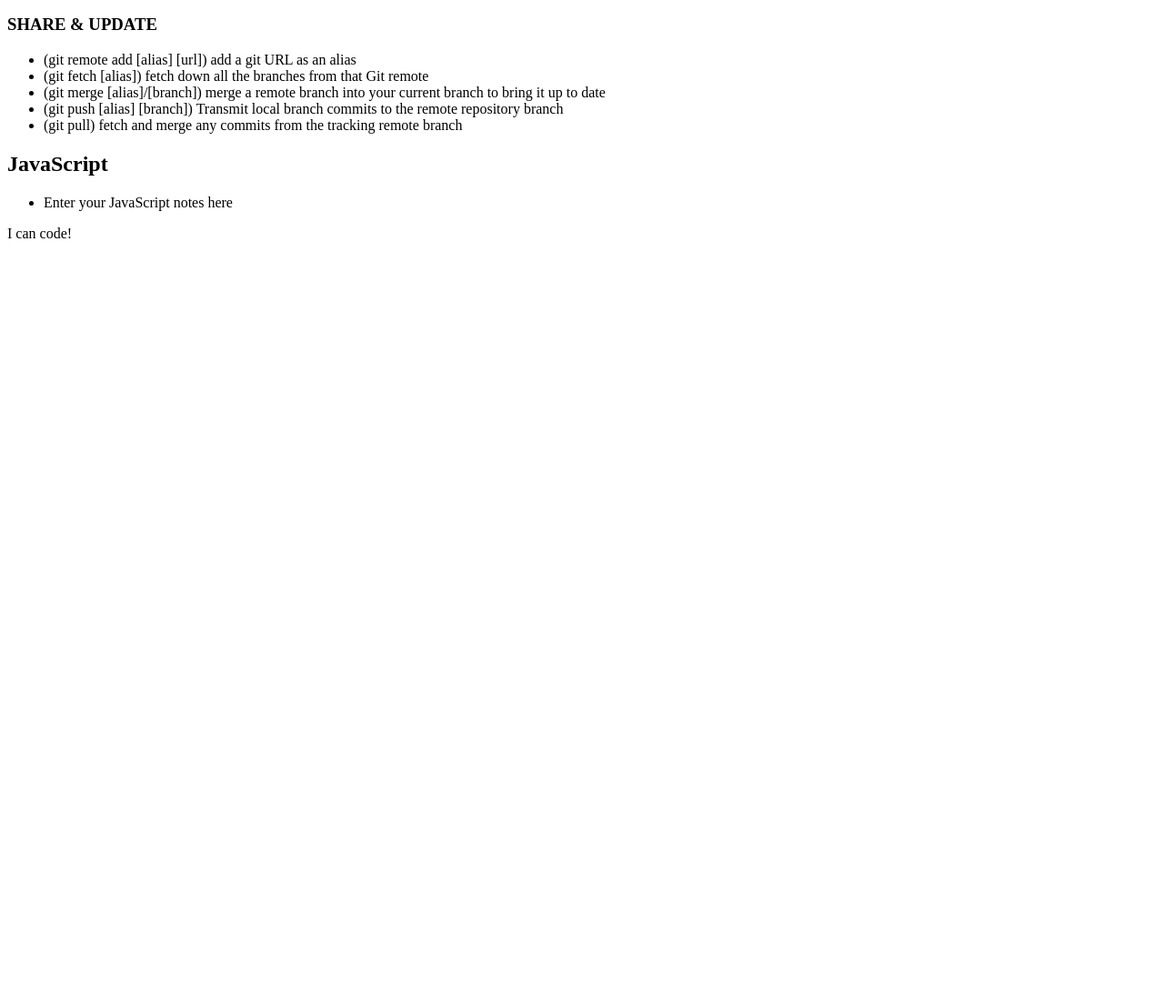
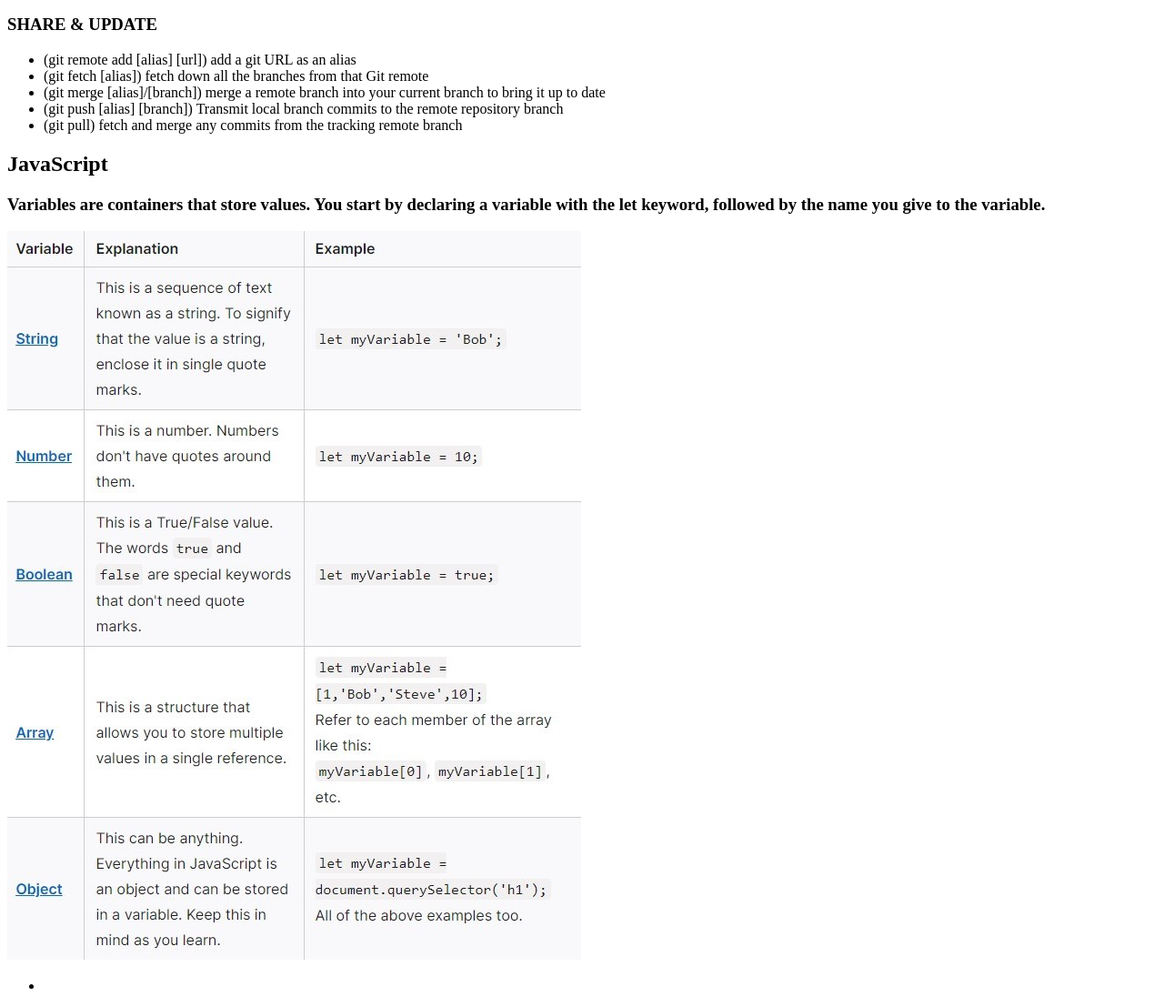
Before and after one commit to hamzahthefantastic/prework-study-guide, a plain HTML site: page index.html in a window 1280 px wide. Shown: the part 1750-2846 px from the top of the page at 91% size. Before the commit the page ends 2032 px from the top, so only its background shows below. Drawn offline with Linux system fonts and the light colour scheme.

Commit message:
added JS graphs

```diff
--- a/index.html
+++ b/index.html
@@ -103,9 +103,12 @@
 
       <section class="card" id="javascript-section">
         <h2>JavaScript</h2>
+        <h3>Variables are containers that store values. You start by declaring a variable with the let keyword, followed by the name you give to the variable.</h3>
+        <img src="./assets/js-variable-chart.jpg" alt="JavaScript Variable Chart" />
         <ul>
-          <li>Enter your JavaScript notes here</li>
+          <li></li>
         </ul>
+        <img src="./assets/js-operator-chart.jpg" alt="JavaScript Operator Chart" />
       </section>
 
     </main>
```
Also changed, not shown: assets/js-operator-chart.jpg (added), assets/js-variable-chart.jpg (added).
